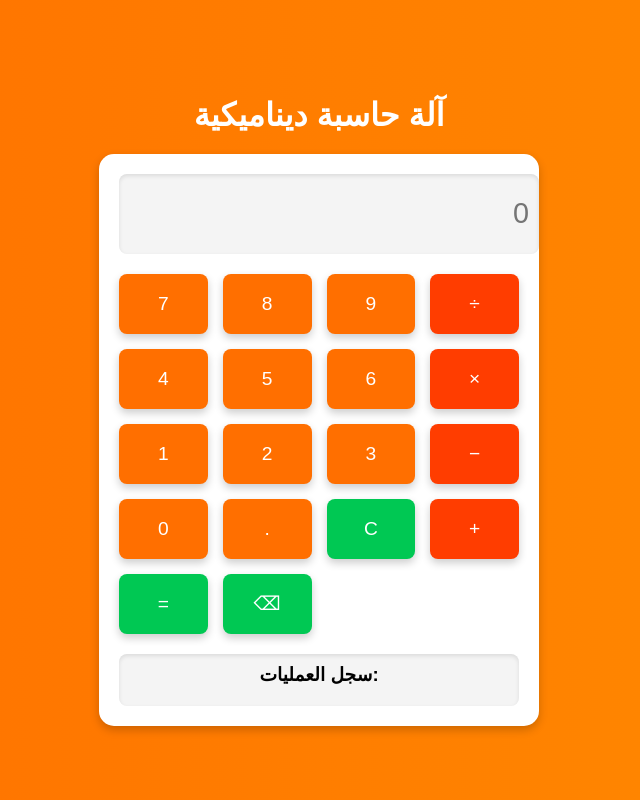
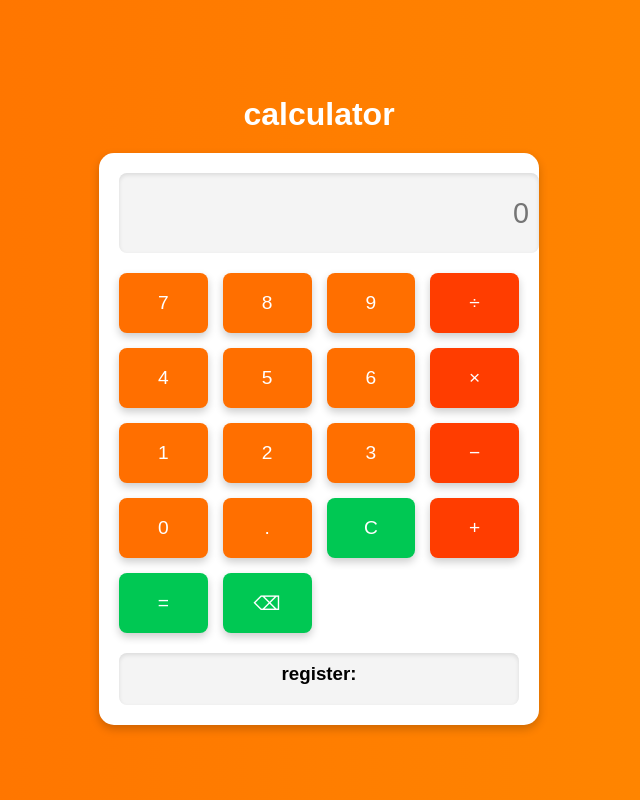
Before and after one commit to ismail-sadok/calculator, a plain HTML site: page index.html in a window 1280 px wide. Shown: the whole page, without its empty margins (321-961 px from the left). Drawn offline with Linux system fonts and the light colour scheme.

Commit message:
Update-1 index.html

```diff
--- a/index.html
+++ b/index.html
@@ -3,12 +3,12 @@
 <head>
     <meta charset="UTF-8">
     <meta name="viewport" content="width=device-width, initial-scale=1.0">
-    <title>آلة حاسبة ديناميكية</title>
+    <title>calculator</title>
     <link rel="stylesheet" href="style.css">
 </head>
 <body>
     <div class="calculator-container">
-        <h1>آلة حاسبة ديناميكية</h1>
+        <h1>calculator</h1>
         <div class="calculator">
             <input type="text" id="display" disabled placeholder="0">
             <div class="buttons">
@@ -32,7 +32,7 @@
                 <button id="delete">⌫</button>
             </div>
             <div class="history">
-                <h3>سجل العمليات:</h3>
+                <h3>register:</h3>
                 <ul id="history-list"></ul>
             </div>
         </div>
```
